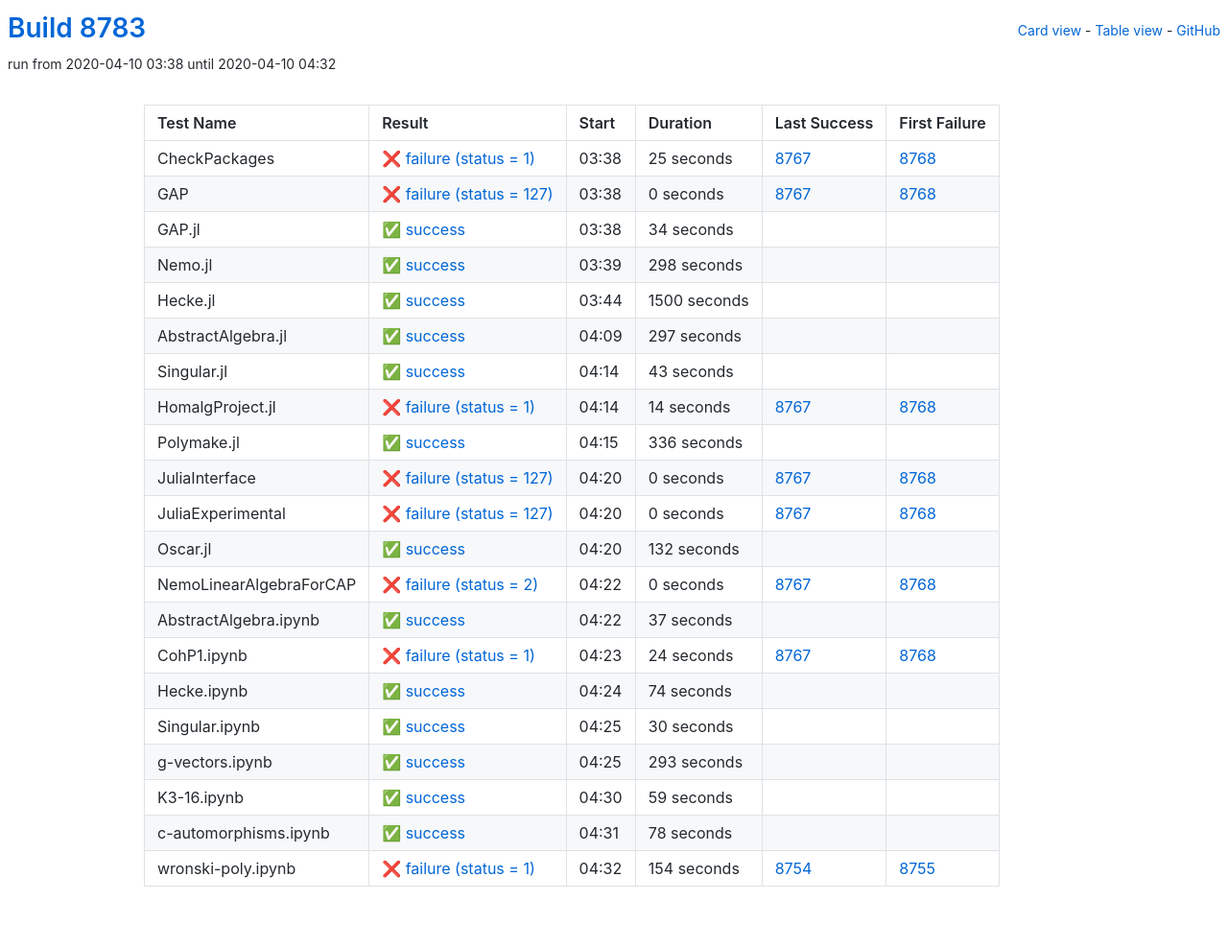
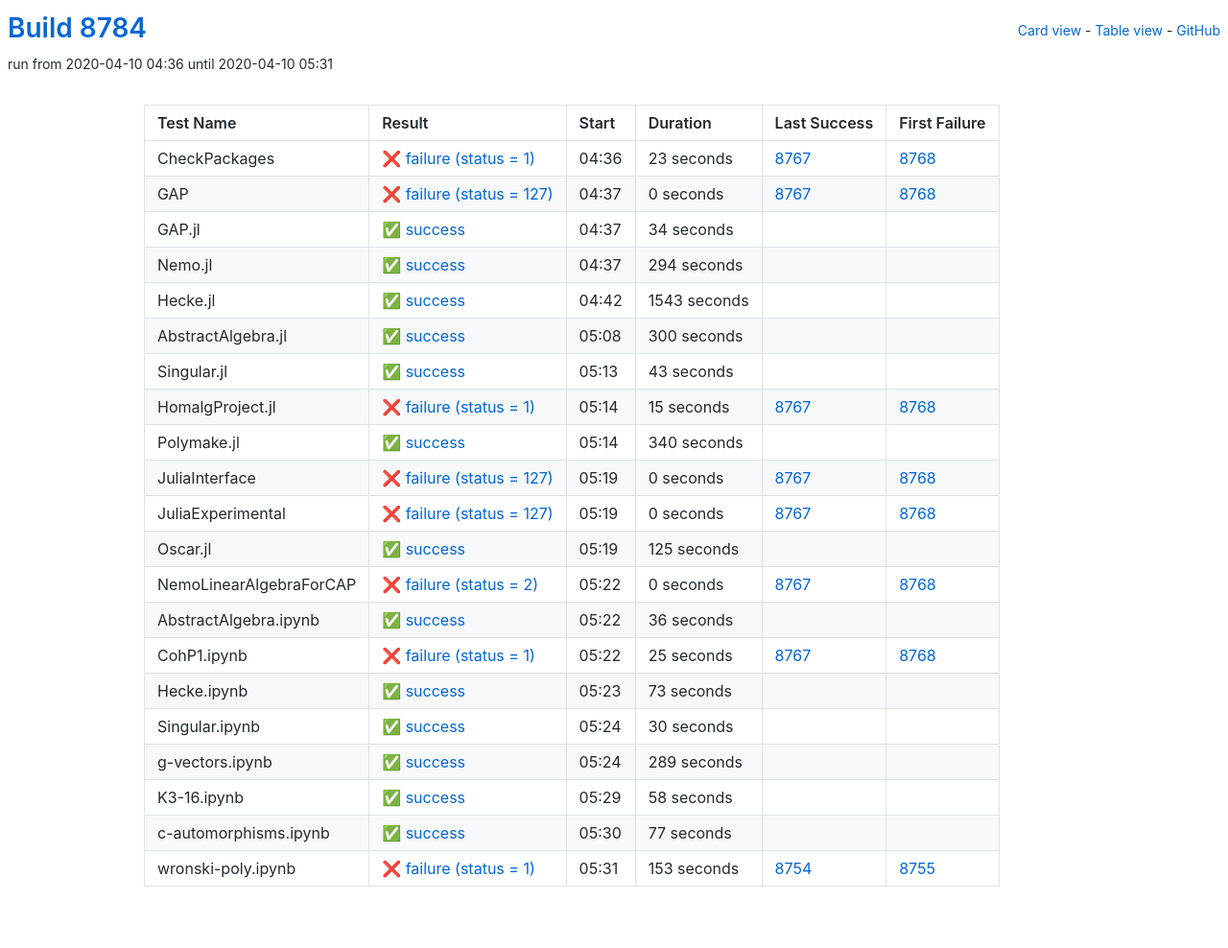
Before and after one commit to oscar-system/oscar-ci-status, a Jekyll site: the page built from table.html, in a window 1280 px wide. Shown: the whole page at 96% size. Built offline with Jekyll 4.4.1, drawn with Linux system fonts in a browser that asks for light colours.

Commit message:
Build 8784

```diff
--- a/_data/ci.yml
+++ b/_data/ci.yml
@@ -1,16 +1,16 @@
-build: 8783
-build_url: https://oscarci.mathematik.uni-kl.de/job/oscar/8783/
+build: 8784
+build_url: https://oscarci.mathematik.uni-kl.de/job/oscar/8784/
 job: oscar
 tests:
-- duration: 25
+- duration: 23
   exitcode: 1
   first_failure: 8768
   first_failure_url: https://oscarci.mathematik.uni-kl.de/job/oscar/8768/
   last_success: 8767
   last_success_url: https://oscarci.mathematik.uni-kl.de/job/oscar/8767/
-  log: https://oscarci.mathematik.uni-kl.de/job/oscar/8783/artifact/logs/build-8783/CheckPackages.log
+  log: https://oscarci.mathematik.uni-kl.de/job/oscar/8784/artifact/logs/build-8784/CheckPackages.log
   name: CheckPackages
-  start: 2020-04-10 03:38
+  start: 2020-04-10 04:36
   status: failure
   success: false
 - duration: 0
@@ -19,9 +19,9 @@
   first_failure_url: https://oscarci.mathematik.uni-kl.de/job/oscar/8768/
   last_success: 8767
   last_success_url: https://oscarci.mathematik.uni-kl.de/job/oscar/8767/
-  log: https://oscarci.mathematik.uni-kl.de/job/oscar/8783/artifact/logs/build-8783/GAP.log
+  log: https://oscarci.mathematik.uni-kl.de/job/oscar/8784/artifact/logs/build-8784/GAP.log
   name: GAP
-  start: 2020-04-10 03:38
+  start: 2020-04-10 04:37
   status: failure
   success: false
 - duration: 34
@@ -30,42 +30,42 @@
   first_failure_url: null
   last_success: false
   last_success_url: null
-  log: https://oscarci.mathematik.uni-kl.de/job/oscar/8783/artifact/logs/build-8783/GAP.jl.log
+  log: https://oscarci.mathematik.uni-kl.de/job/oscar/8784/artifact/logs/build-8784/GAP.jl.log
   name: GAP.jl
-  start: 2020-04-10 03:38
+  start: 2020-04-10 04:37
   status: success
   success: true
-- duration: 298
+- duration: 294
   exitcode: 0
   first_failure: false
   first_failure_url: null
   last_success: false
   last_success_url: null
-  log: https://oscarci.mathematik.uni-kl.de/job/oscar/8783/artifact/logs/build-8783/Nemo.jl.log
+  log: https://oscarci.mathematik.uni-kl.de/job/oscar/8784/artifact/logs/build-8784/Nemo.jl.log
   name: Nemo.jl
-  start: 2020-04-10 03:39
+  start: 2020-04-10 04:37
   status: success
   success: true
-- duration: 1500
+- duration: 1543
   exitcode: 0
   first_failure: false
   first_failure_url: null
   last_success: false
   last_success_url: null
-  log: https://oscarci.mathematik.uni-kl.de/job/oscar/8783/artifact/logs/build-8783/Hecke.jl.log
+  log: https://oscarci.mathematik.uni-kl.de/job/oscar/8784/artifact/logs/build-8784/Hecke.jl.log
   name: Hecke.jl
-  start: 2020-04-10 03:44
+  start: 2020-04-10 04:42
   status: success
   success: true
-- duration: 297
+- duration: 300
   exitcode: 0
   first_failure: false
   first_failure_url: null
   last_success: false
   last_success_url: null
-  log: https://oscarci.mathematik.uni-kl.de/job/oscar/8783/artifact/logs/build-8783/AbstractAlgebra.jl.log
+  log: https://oscarci.mathematik.uni-kl.de/job/oscar/8784/artifact/logs/build-8784/AbstractAlgebra.jl.log
   name: AbstractAlgebra.jl
-  start: 2020-04-10 04:09
+  start: 2020-04-10 05:08
   status: success
   success: true
 - duration: 43
@@ -74,31 +74,31 @@
   first_failure_url: null
   last_success: false
   last_success_url: null
-  log: https://oscarci.mathematik.uni-kl.de/job/oscar/8783/artifact/logs/build-8783/Singular.jl.log
+  log: https://oscarci.mathematik.uni-kl.de/job/oscar/8784/artifact/logs/build-8784/Singular.jl.log
   name: Singular.jl
-  start: 2020-04-10 04:14
+  start: 2020-04-10 05:13
   status: success
   success: true
-- duration: 14
+- duration: 15
   exitcode: 1
   first_failure: 8768
   first_failure_url: https://oscarci.mathematik.uni-kl.de/job/oscar/8768/
   last_success: 8767
   last_success_url: https://oscarci.mathematik.uni-kl.de/job/oscar/8767/
-  log: https://oscarci.mathematik.uni-kl.de/job/oscar/8783/artifact/logs/build-8783/HomalgProject.jl.log
+  log: https://oscarci.mathematik.uni-kl.de/job/oscar/8784/artifact/logs/build-8784/HomalgProject.jl.log
   name: HomalgProject.jl
-  start: 2020-04-10 04:14
+  start: 2020-04-10 05:14
   status: failure
   success: false
-- duration: 336
+- duration: 340
   exitcode: 0
   first_failure: false
   first_failure_url: null
   last_success: false
   last_success_url: null
-  log: https://oscarci.mathematik.uni-kl.de/job/oscar/8783/artifact/logs/build-8783/Polymake.jl.log
+  log: https://oscarci.mathematik.uni-kl.de/job/oscar/8784/artifact/logs/build-8784/Polymake.jl.log
   name: Polymake.jl
-  start: 2020-04-10 04:15
+  start: 2020-04-10 05:14
   status: success
   success: true
 - duration: 0
@@ -107,9 +107,9 @@
   first_failure_url: https://oscarci.mathematik.uni-kl.de/job/oscar/8768/
   last_success: 8767
   last_success_url: https://oscarci.mathematik.uni-kl.de/job/oscar/8767/
-  log: https://oscarci.mathematik.uni-kl.de/job/oscar/8783/artifact/logs/build-8783/JuliaInterface.log
+  log: https://oscarci.mathematik.uni-kl.de/job/oscar/8784/artifact/logs/build-8784/JuliaInterface.log
   name: JuliaInterface
-  start: 2020-04-10 04:20
+  start: 2020-04-10 05:19
   status: failure
   success: false
 - duration: 0
@@ -118,20 +118,20 @@
   first_failure_url: https://oscarci.mathematik.uni-kl.de/job/oscar/8768/
   last_success: 8767
   last_success_url: https://oscarci.mathematik.uni-kl.de/job/oscar/8767/
-  log: https://oscarci.mathematik.uni-kl.de/job/oscar/8783/artifact/logs/build-8783/JuliaExperimental.log
+  log: https://oscarci.mathematik.uni-kl.de/job/oscar/8784/artifact/logs/build-8784/JuliaExperimental.log
   name: JuliaExperimental
-  start: 2020-04-10 04:20
+  start: 2020-04-10 05:19
   status: failure
   success: false
-- duration: 132
+- duration: 125
   exitcode: 0
   first_failure: false
   first_failure_url: null
   last_success: false
   last_success_url: null
-  log: https://oscarci.mathematik.uni-kl.de/job/oscar/8783/artifact/logs/build-8783/Oscar.jl.log
+  log: https://oscarci.mathematik.uni-kl.de/job/oscar/8784/artifact/logs/build-8784/Oscar.jl.log
   name: Oscar.jl
-  start: 2020-04-10 04:20
+  start: 2020-04-10 05:19
   status: success
   success: true
 - duration: 0
@@ -140,42 +140,42 @@
   first_failure_url: https://oscarci.mathematik.uni-kl.de/job/oscar/8768/
   last_success: 8767
   last_success_url: https://oscarci.mathematik.uni-kl.de/job/oscar/8767/
-  log: https://oscarci.mathematik.uni-kl.de/job/oscar/8783/artifact/logs/build-8783/NemoLinearAlgebraForCAP.log
+  log: https://oscarci.mathematik.uni-kl.de/job/oscar/8784/artifact/logs/build-8784/NemoLinearAlgebraForCAP.log
   name: NemoLinearAlgebraForCAP
-  start: 2020-04-10 04:22
+  start: 2020-04-10 05:22
   status: failure
   success: false
-- duration: 37
+- duration: 36
   exitcode: 0
   first_failure: false
   first_failure_url: null
   last_success: false
   last_success_url: null
-  log: https://oscarci.mathematik.uni-kl.de/job/oscar/8783/artifact/logs/build-8783/AbstractAlgebra.ipynb.log
+  log: https://oscarci.mathematik.uni-kl.de/job/oscar/8784/artifact/logs/build-8784/AbstractAlgebra.ipynb.log
   name: AbstractAlgebra.ipynb
-  start: 2020-04-10 04:22
+  start: 2020-04-10 05:22
   status: success
   success: true
-- duration: 24
+- duration: 25
   exitcode: 1
   first_failure: 8768
   first_failure_url: https://oscarci.mathematik.uni-kl.de/job/oscar/8768/
   last_success: 8767
   last_success_url: https://oscarci.mathematik.uni-kl.de/job/oscar/8767/
-  log: https://oscarci.mathematik.uni-kl.de/job/oscar/8783/artifact/logs/build-8783/CohP1.ipynb.log
+  log: https://oscarci.mathematik.uni-kl.de/job/oscar/8784/artifact/logs/build-8784/CohP1.ipynb.log
   name: CohP1.ipynb
-  start: 2020-04-10 04:23
+  start: 2020-04-10 05:22
   status: failure
   success: false
-- duration: 74
+- duration: 73
   exitcode: 0
   first_failure: false
   first_failure_url: null
   last_success: false
   last_success_url: null
-  log: https://oscarci.mathematik.uni-kl.de/job/oscar/8783/artifact/logs/build-8783/Hecke.ipynb.log
+  log: https://oscarci.mathematik.uni-kl.de/job/oscar/8784/artifact/logs/build-8784/Hecke.ipynb.log
   name: Hecke.ipynb
-  start: 2020-04-10 04:24
+  start: 2020-04-10 05:23
   status: success
   success: true
 - duration: 30
@@ -184,52 +184,52 @@
   first_failure_url: null
   last_success: false
   last_success_url: null
-  log: https://oscarci.mathematik.uni-kl.de/job/oscar/8783/artifact/logs/build-8783/Singular.ipynb.log
+  log: https://oscarci.mathematik.uni-kl.de/job/oscar/8784/artifact/logs/build-8784/Singular.ipynb.log
   name: Singular.ipynb
-  start: 2020-04-10 04:25
+  start: 2020-04-10 05:24
   status: success
   success: true
-- duration: 293
+- duration: 289
   exitcode: 0
   first_failure: false
   first_failure_url: null
   last_success: false
   last_success_url: null
-  log: https://oscarci.mathematik.uni-kl.de/job/oscar/8783/artifact/logs/build-8783/g-vectors.ipynb.log
+  log: https://oscarci.mathematik.uni-kl.de/job/oscar/8784/artifact/logs/build-8784/g-vectors.ipynb.log
   name: g-vectors.ipynb
-  start: 2020-04-10 04:25
+  start: 2020-04-10 05:24
   status: success
   success: true
-- duration: 59
+- duration: 58
   exitcode: 0
   first_failure: false
   first_failure_url: null
   last_success: false
   last_success_url: null
-  log: https://oscarci.mathematik.uni-kl.de/job/oscar/8783/artifact/logs/build-8783/K3-16.ipynb.log
+  log: https://oscarci.mathematik.uni-kl.de/job/oscar/8784/artifact/logs/build-8784/K3-16.ipynb.log
   name: K3-16.ipynb
-  start: 2020-04-10 04:30
+  start: 2020-04-10 05:29
   status: success
   success: true
-- duration: 78
+- duration: 77
   exitcode: 0
   first_failure: false
   first_failure_url: null
   last_success: false
   last_success_url: null
-  log: https://oscarci.mathematik.uni-kl.de/job/oscar/8783/artifact/logs/build-8783/c-automorphisms.ipynb.log
+  log: https://oscarci.mathematik.uni-kl.de/job/oscar/8784/artifact/logs/build-8784/c-automorphisms.ipynb.log
   name: c-automorphisms.ipynb
-  start: 2020-04-10 04:31
+  start: 2020-04-10 05:30
   status: success
   success: true
-- duration: 154
+- duration: 153
   exitcode: 1
   first_failure: 8755
   first_failure_url: https://oscarci.mathematik.uni-kl.de/job/oscar/8755/
   last_success: 8754
   last_success_url: https://oscarci.mathematik.uni-kl.de/job/oscar/8754/
-  log: https://oscarci.mathematik.uni-kl.de/job/oscar/8783/artifact/logs/build-8783/wronski-poly.ipynb.log
+  log: https://oscarci.mathematik.uni-kl.de/job/oscar/8784/artifact/logs/build-8784/wronski-poly.ipynb.log
   name: wronski-poly.ipynb
-  start: 2020-04-10 04:32
+  start: 2020-04-10 05:31
   status: failure
   success: false
```
Also changed, not shown: README.md.
